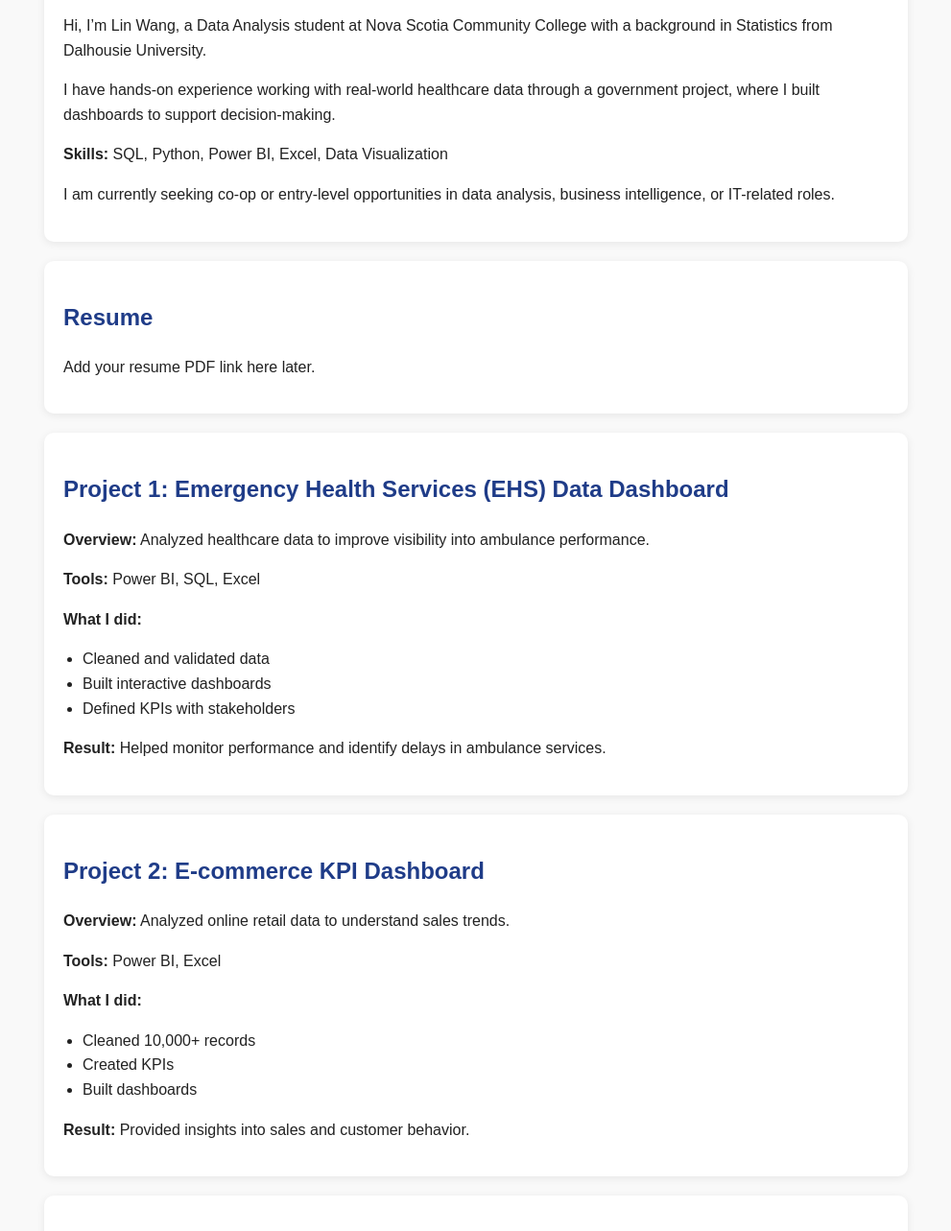
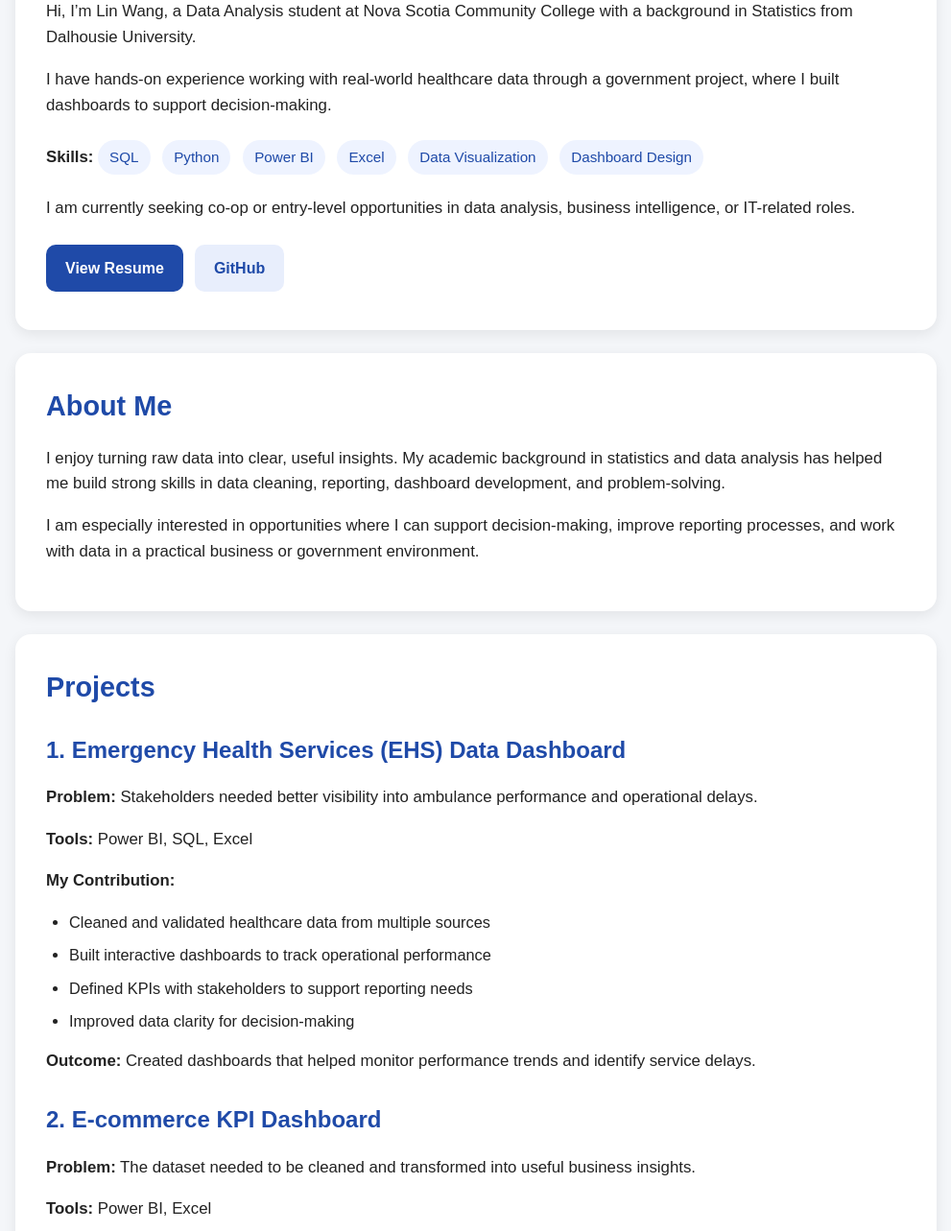
Before and after one commit to linwangdacanada/linwang-portfolio, a plain HTML site: page index.html in a window 1280 px wide. Shown: the part 160-1443 px from the top of the page at 96% size, without its empty margins (144-1135 px from the left). Drawn offline with Linux system fonts and the light colour scheme.

Commit message:
Update index.html

```diff
--- a/index.html
+++ b/index.html
@@ -5,98 +5,266 @@
   <meta name="viewport" content="width=device-width, initial-scale=1.0" />
   <title>Lin Wang | Data Analyst Portfolio</title>
   <style>
+    * {
+      box-sizing: border-box;
+    }
+
     body {
+      margin: 0;
       font-family: Arial, sans-serif;
-      max-width: 900px;
-      margin: 40px auto;
-      padding: 20px;
       line-height: 1.6;
+      background-color: #f4f6f9;
       color: #222;
-      background: #f9f9f9;
     }
-    h1, h2 {
-      color: #1f3c88;
+
+    .container {
+      max-width: 1000px;
+      margin: 0 auto;
+      padding: 30px 20px 60px;
     }
+
+    .hero {
+      background: white;
+      border-radius: 16px;
+      padding: 40px 32px;
+      box-shadow: 0 4px 14px rgba(0, 0, 0, 0.08);
+      margin-bottom: 24px;
+    }
+
+    h1 {
+      margin-top: 0;
+      font-size: 2.3rem;
+      color: #1f4aa8;
+    }
+
+    h2 {
+      color: #1f4aa8;
+      margin-top: 0;
+      margin-bottom: 18px;
+      font-size: 1.8rem;
+    }
+
+    h3 {
+      margin-bottom: 10px;
+      color: #1f4aa8;
+      font-size: 1.5rem;
+    }
+
+    p {
+      margin-bottom: 16px;
+      font-size: 1.05rem;
+    }
+
+    .skills {
+      margin: 18px 0;
+      font-size: 1.05rem;
+    }
+
+    .button-group {
+      margin-top: 24px;
+      display: flex;
+      flex-wrap: wrap;
+      gap: 12px;
+    }
+
+    .btn {
+      display: inline-block;
+      padding: 12px 20px;
+      border-radius: 10px;
+      text-decoration: none;
+      font-weight: bold;
+      transition: 0.2s ease;
+    }
+
+    .btn-primary {
+      background-color: #1f4aa8;
+      color: white;
+    }
+
+    .btn-primary:hover {
+      background-color: #17397f;
+    }
+
+    .btn-secondary {
+      background-color: #e8eefc;
+      color: #1f4aa8;
+    }
+
+    .btn-secondary:hover {
+      background-color: #d8e3fb;
+    }
+
     .section {
       background: white;
-      padding: 20px;
-      margin-bottom: 20px;
-      border-radius: 10px;
-      box-shadow: 0 2px 8px rgba(0,0,0,0.08);
+      border-radius: 16px;
+      padding: 32px;
+      box-shadow: 0 4px 14px rgba(0, 0, 0, 0.08);
+      margin-bottom: 24px;
     }
+
+    .project {
+      margin-bottom: 28px;
+    }
+
+    .project:last-child {
+      margin-bottom: 0;
+    }
+
+    ul {
+      padding-left: 24px;
+      margin-top: 8px;
+    }
+
+    li {
+      margin-bottom: 8px;
+      font-size: 1.02rem;
+    }
+
+    .tag {
+      display: inline-block;
+      background-color: #eef3ff;
+      color: #1f4aa8;
+      padding: 6px 12px;
+      border-radius: 999px;
+      font-size: 0.95rem;
+      margin: 4px 8px 4px 0;
+    }
+
+    .footer {
+      text-align: center;
+      color: #666;
+      font-size: 0.95rem;
+      margin-top: 30px;
+    }
+
     a {
-      color: #1f3c88;
-      text-decoration: none;
+      color: #1f4aa8;
     }
-    a:hover {
-      text-decoration: underline;
+
+    @media (max-width: 700px) {
+      h1 {
+        font-size: 1.9rem;
       }
-    ul {
-      padding-left: 20px;
+
+      h2 {
+        font-size: 1.5rem;
+      }
+
+      .hero,
+      .section {
+        padding: 24px 20px;
+      }
     }
   </style>
 </head>
 <body>
+  <div class="container">
 
-  <div class="section">
+    <section class="hero">
       <h1>Lin Wang | Data Analyst Portfolio</h1>
       <p>
-      Hi, I’m Lin Wang, a Data Analysis student at Nova Scotia Community College with a background in Statistics from Dalhousie University.
+        Hi, I’m Lin Wang, a Data Analysis student at Nova Scotia Community College
+        with a background in Statistics from Dalhousie University.
       </p>
       <p>
-      I have hands-on experience working with real-world healthcare data through a government project, where I built dashboards to support decision-making.
+        I have hands-on experience working with real-world healthcare data through
+        a government project, where I built dashboards to support decision-making.
+      </p>
+
+      <div class="skills">
+        <strong>Skills:</strong>
+        <span class="tag">SQL</span>
+        <span class="tag">Python</span>
+        <span class="tag">Power BI</span>
+        <span class="tag">Excel</span>
+        <span class="tag">Data Visualization</span>
+        <span class="tag">Dashboard Design</span>
+      </div>
+
+      <p>
+        I am currently seeking co-op or entry-level opportunities in data analysis,
+        business intelligence, or IT-related roles.
+      </p>
+
+      <div class="button-group">
+        <a class="btn btn-primary" href="resume.pdf" target="_blank">View Resume</a>
+        <a class="btn btn-secondary" href="https://github.com/linwangdacanada" target="_blank">GitHub</a>
+      </div>
+    </section>
+
+    <section class="section">
+      <h2>About Me</h2>
+      <p>
+        I enjoy turning raw data into clear, useful insights. My academic background
+        in statistics and data analysis has helped me build strong skills in data
+        cleaning, reporting, dashboard development, and problem-solving.
       </p>
       <p>
-      <strong>Skills:</strong> SQL, Python, Power BI, Excel, Data Visualization
+        I am especially interested in opportunities where I can support decision-making,
+        improve reporting processes, and work with data in a practical business or
+        government environment.
+      </p>
+    </section>
+
+    <section class="section">
+      <h2>Projects</h2>
+
+      <div class="project">
+        <h3>1. Emergency Health Services (EHS) Data Dashboard</h3>
+        <p><strong>Problem:</strong> Stakeholders needed better visibility into ambulance performance and operational delays.</p>
+        <p><strong>Tools:</strong> Power BI, SQL, Excel</p>
+        <p><strong>My Contribution:</strong></p>
+        <ul>
+          <li>Cleaned and validated healthcare data from multiple sources</li>
+          <li>Built interactive dashboards to track operational performance</li>
+          <li>Defined KPIs with stakeholders to support reporting needs</li>
+          <li>Improved data clarity for decision-making</li>
+        </ul>
+        <p><strong>Outcome:</strong> Created dashboards that helped monitor performance trends and identify service delays.</p>
+      </div>
+
+      <div class="project">
+        <h3>2. E-commerce KPI Dashboard</h3>
+        <p><strong>Problem:</strong> The dataset needed to be cleaned and transformed into useful business insights.</p>
+        <p><strong>Tools:</strong> Power BI, Excel</p>
+        <p><strong>My Contribution:</strong></p>
+        <ul>
+          <li>Cleaned and structured 10,000+ transaction records</li>
+          <li>Created KPIs such as total sales, average order value, and trend indicators</li>
+          <li>Built dashboard visuals to show sales performance and customer patterns</li>
+        </ul>
+        <p><strong>Outcome:</strong> Produced a dashboard that clearly presented trends and supported data-driven analysis.</p>
+      </div>
+
+      <div class="project">
+        <h3>3. Hospital Data Management System</h3>
+        <p><strong>Problem:</strong> Hospital information needed a more organized database structure for tracking and reporting.</p>
+        <p><strong>Tools:</strong> SQL, Database Design</p>
+        <p><strong>My Contribution:</strong></p>
+        <ul>
+          <li>Designed a relational database with 10+ tables</li>
+          <li>Created queries for data retrieval and reporting</li>
+          <li>Defined relationships and supported data integrity</li>
+        </ul>
+        <p><strong>Outcome:</strong> Improved data organization and made information easier to manage and access.</p>
+      </div>
+    </section>
+
+    <section class="section">
+      <h2>Resume</h2>
+      <p>
+        My resume is available here:
+        <a href="resume.pdf" target="_blank">Download Resume (PDF)</a>
       </p>
       <p>
-      I am currently seeking co-op or entry-level opportunities in data analysis, business intelligence, or IT-related roles.
+        Replace <strong>resume.pdf</strong> with your actual uploaded resume file name.
       </p>
+    </section>
+
+    <div class="footer">
+      <p>© 2026 Lin Wang | Data Analyst Portfolio</p>
     </div>
 
-  <div class="section">
-    <h2>Resume</h2>
-    <p>Add your resume PDF link here later.</p>
   </div>
-
-  <div class="section">
-    <h2>Project 1: Emergency Health Services (EHS) Data Dashboard</h2>
-    <p><strong>Overview:</strong> Analyzed healthcare data to improve visibility into ambulance performance.</p>
-    <p><strong>Tools:</strong> Power BI, SQL, Excel</p>
-    <p><strong>What I did:</strong></p>
-    <ul>
-      <li>Cleaned and validated data</li>
-      <li>Built interactive dashboards</li>
-      <li>Defined KPIs with stakeholders</li>
-    </ul>
-    <p><strong>Result:</strong> Helped monitor performance and identify delays in ambulance services.</p>
-  </div>
-
-  <div class="section">
-    <h2>Project 2: E-commerce KPI Dashboard</h2>
-    <p><strong>Overview:</strong> Analyzed online retail data to understand sales trends.</p>
-    <p><strong>Tools:</strong> Power BI, Excel</p>
-    <p><strong>What I did:</strong></p>
-    <ul>
-      <li>Cleaned 10,000+ records</li>
-      <li>Created KPIs</li>
-      <li>Built dashboards</li>
-    </ul>
-    <p><strong>Result:</strong> Provided insights into sales and customer behavior.</p>
-  </div>
-
-  <div class="section">
-    <h2>Project 3: Hospital Data Management System</h2>
-    <p><strong>Overview:</strong> Designed a database system for hospital operations.</p>
-    <p><strong>Tools:</strong> SQL, Database Design</p>
-    <p><strong>What I did:</strong></p>
-    <ul>
-      <li>Designed relational database with 10+ tables</li>
-      <li>Created queries for reporting</li>
-      <li>Ensured data integrity</li>
-    </ul>
-    <p><strong>Result:</strong> Improved data organization and accessibility.</p>
-  </div>
-
 </body>
 </html>
```
Lines whose indentation alone changed are shown as unchanged.
